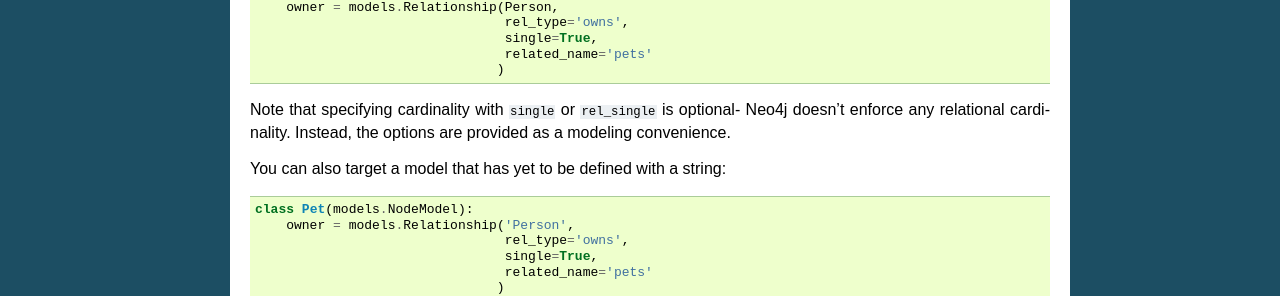
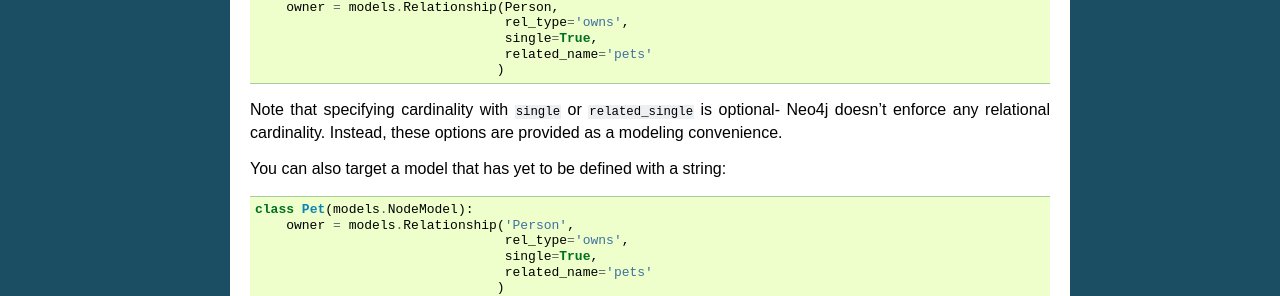
Before and after one commit to scholrly/neo4django, a Sphinx documentation site: the page built from docs/writing-models.rst, in a window 1280 px wide. Shown: the part 788-1084 px from the top of the page. Built offline with Sphinx 7.4.7, drawn with Linux system fonts in a browser that asks for light colours.

Commit message:
Corrected the `rel_single` option...
to `related_single` in the docs.

```diff
--- a/docs/writing-models.rst
+++ b/docs/writing-models.rst
@@ -49,8 +49,8 @@ cardinality, and the name of the relationship on the target model::
                                     related_name='pets'
                                    )
 
-Note that specifying cardinality with ``single`` or ``rel_single`` is optional-
-Neo4j doesn't enforce any relational cardinality. Instead, the options are
+Note that specifying cardinality with ``single`` or ``related_single`` is optional-
+Neo4j doesn't enforce any relational cardinality. Instead, these options are
 provided as a modeling convenience.
 
 You can also target a model that has yet to be defined with a string::
```
